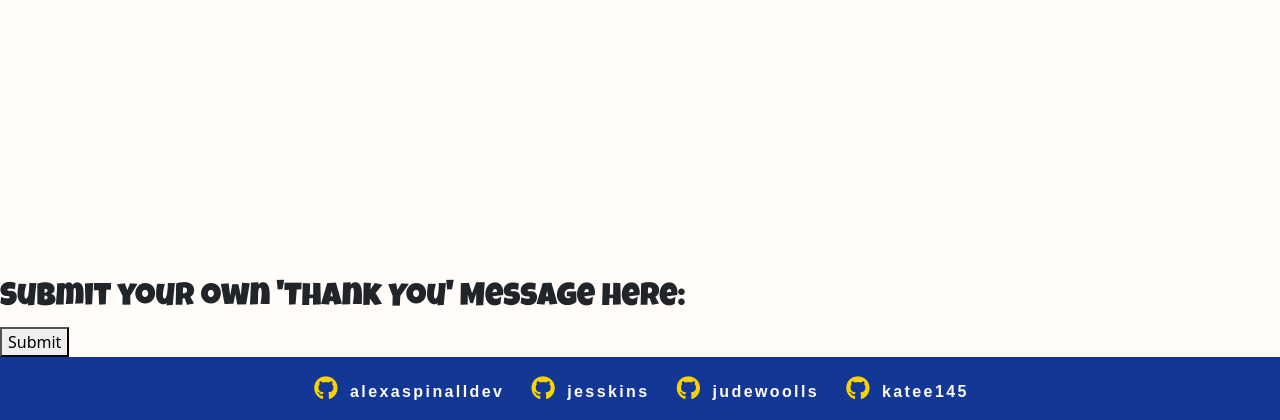
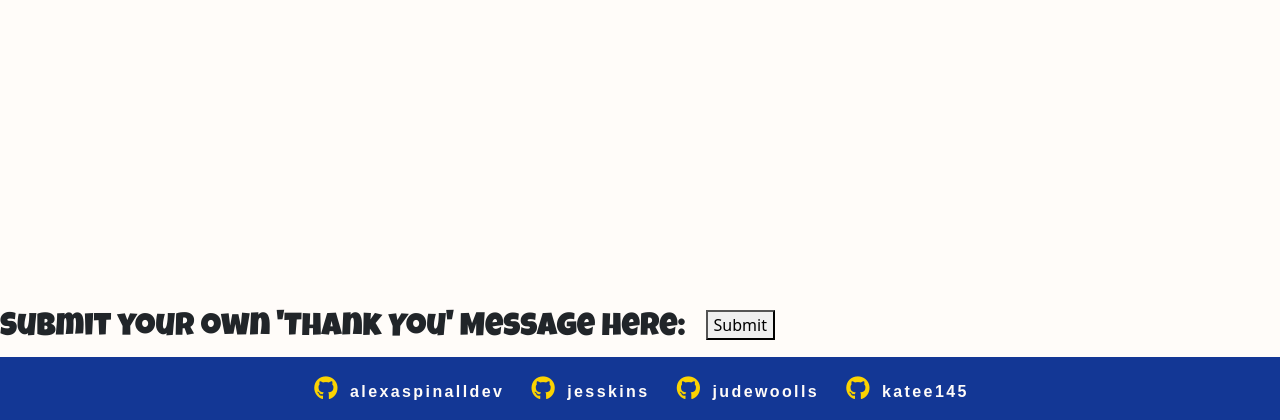
Before and after one commit to alexaspinalldev/Message-board, a Django app: page /home/ in a window 1280 px wide. Shown: the part 380-800 px from the top of the page. Run offline with Django 4.2, Linux system fonts and the light colour scheme; data that the repository does not hold is empty; some libraries are stand-ins or nearby versions; some web fonts are replaced.

Commit message:
Fix mistaken class identifier

```diff
--- a/static/css/style.css
+++ b/static/css/style.css
@@ -250,7 +250,7 @@ main {
     margin: 0.5rem;
 }
 
-.post-form-container {
+#post-form-container {
     display: flex;
     gap: 20px;
 }
```
